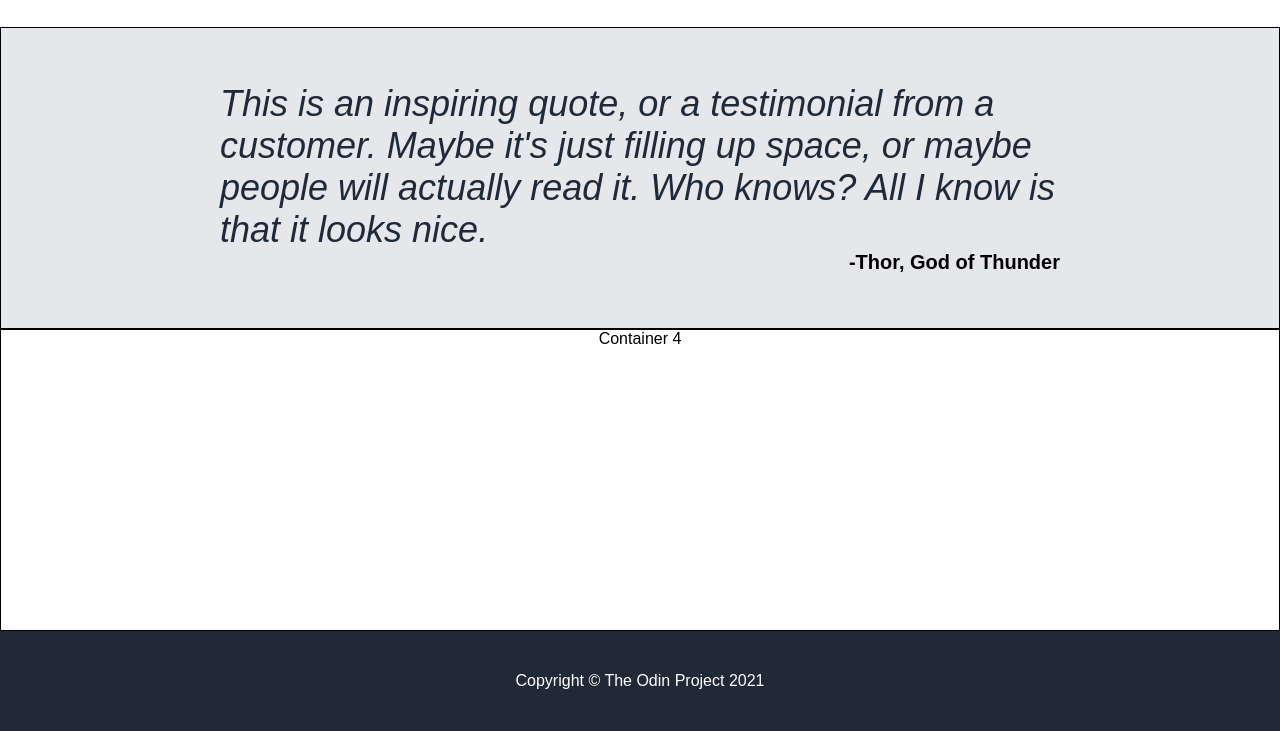
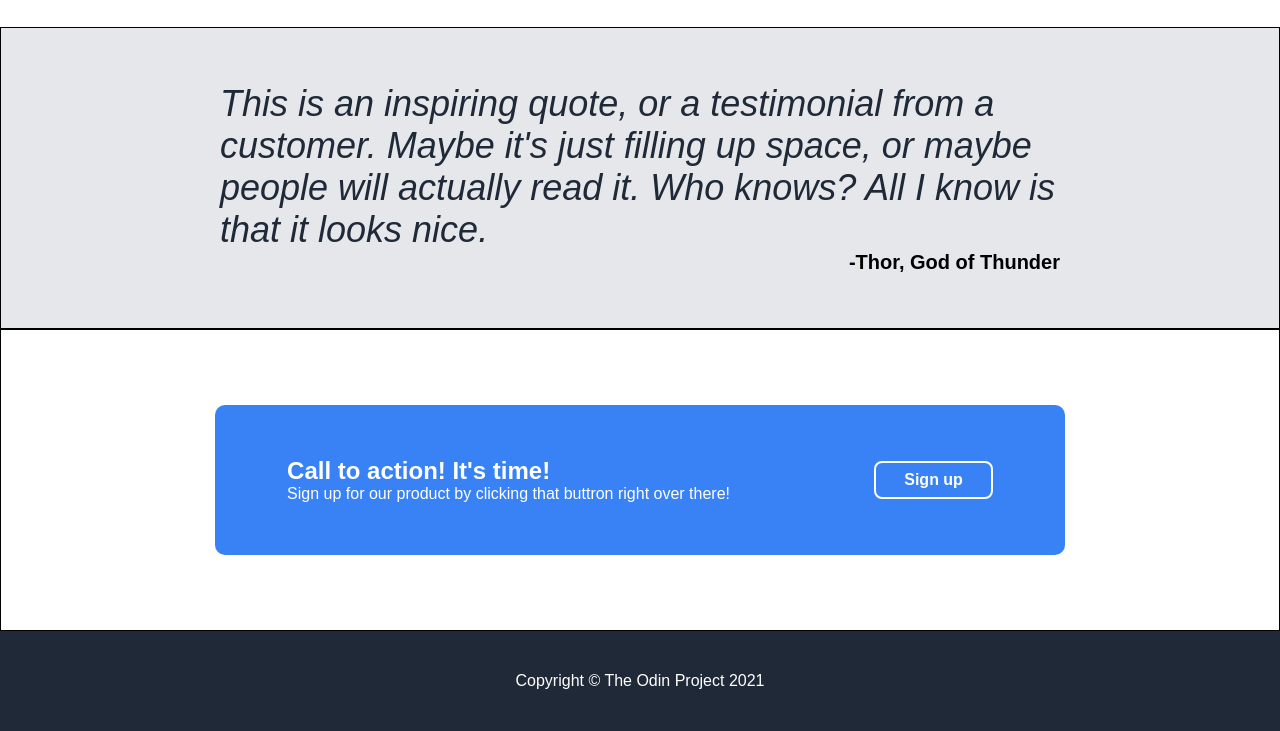
Before and after one commit to Nknky09/op-landing-page, a plain HTML site: page index.html in a window 1280 px wide. Shown: the part 955-1686 px from the top of the page. Drawn offline with Linux system fonts and the light colour scheme.

Commit message:
landing pagae almost finished

```diff
--- a/index.html
+++ b/index.html
@@ -33,7 +33,7 @@
             <button class="header-button" type="button">Sign up</button>
         </div>
         <div class="placeholder">
-          this placeholder for an image
+          <img src="/img/dog.jpg">
         </div>
       </div>
     </div>
@@ -73,7 +73,14 @@
     </div>
 
     <div class="container4">
-      Container 4
+      <div class="signup-container">
+        <div class="signup-left">
+            <h3>Call to action! It's time!</h3>
+            <p class="signup-text">Sign up for our product by clicking that buttron right over there!</p>
+            </div>
+              <button class="signup-button" type="button">Sign up</button>
+
+        </div>
     </div>
 
     <div class="footer">
--- a/style.css
+++ b/style.css
@@ -78,10 +78,13 @@ a {
   width: 500px;
   height: 250px;
   border: 1px solid white;
-  display: flex;
-  align-items: center;
-  justify-content: center;
   margin-top: 50px;
+}
+
+.placeholder img {
+  width: 500px;
+  height: 250px;
+  object-fit: cover;
 }
 
 
@@ -163,7 +166,43 @@ a {
   height: 300px;
   border: 1px solid black;
   align-items: center;
+  justify-content: center;
 }
+
+.signup-container {
+  height: 150px;
+  width: 850px;
+  background-color: #3882f6;
+  border-radius: 10px;
+  display: flex;
+  flex-flow: row wrap;
+  justify-content: space-around;
+  align-items: center;
+}
+
+h3 {
+  font-weight: bold;
+  font-size:24px;
+  color: white;
+  margin: 0;
+}
+
+.signup-text {
+  color: white;
+  margin: 0;
+}
+
+.signup-button {
+  background-color: #3882f6;
+  color:white;
+  font-size: 16px;
+  font-weight: bold;
+  padding: 8px 28px;
+  border-radius: 8px;
+  border: 2px white solid;
+  cursor: pointer;
+}
+
 
 .footer {
   height: 100px;
```
